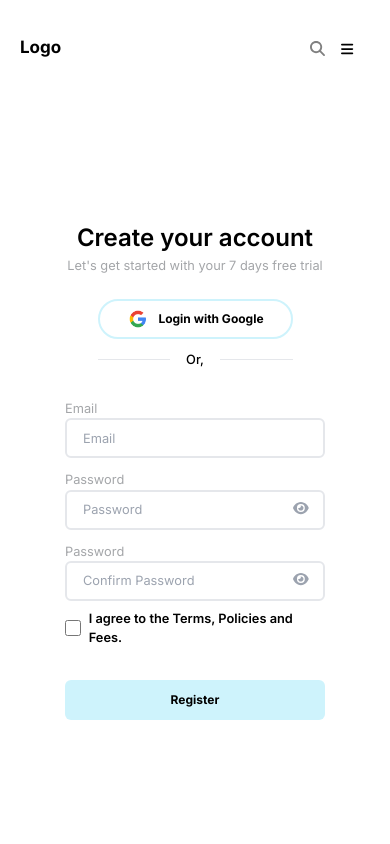
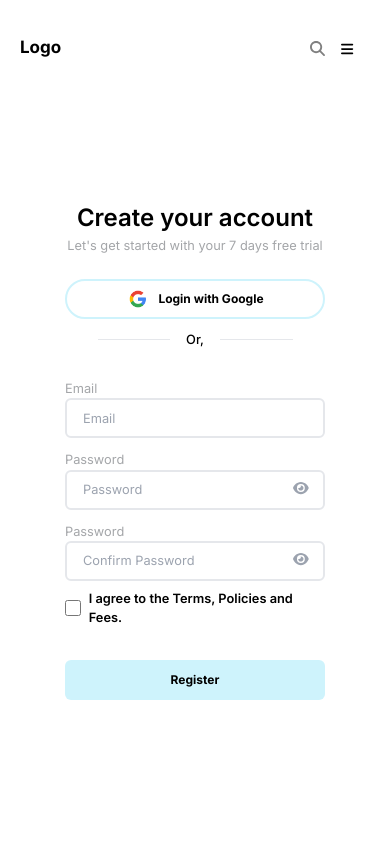
Before and after one commit to Faiaz-Rahman/k5new, a Next.js app: page /register in a window 390 px wide. Shown: the top 844 px of the page. Built offline with nearby package versions, Linux system fonts and the light colour scheme.

Commit message:
responsive issue resolved, login with google button

```diff
--- a/src/app/register/page.tsx
+++ b/src/app/register/page.tsx
@@ -83,7 +83,7 @@ export default function Register() {
                     key={`google_login_button`}
                     wrapperTStyle={`flex justify-center
                     items-center border-2 border-[--button-primary]
-                    bg-white w-3/6 mt-6
+                    bg-white w-4/6 mt-6
 
                     lg:w-[75%]
                 `}
@@ -229,7 +229,7 @@ export default function Register() {
                 <Button
                     key={`register_button`}
                     // passing tailwind styles
-                    wrapperTStyle={`rounded-md w-4/6
+                    wrapperTStyle={`rounded-md w-4/6 mb-10
                       lg:w-[75%]
                 `}
                     wrapperStyle={{
```
